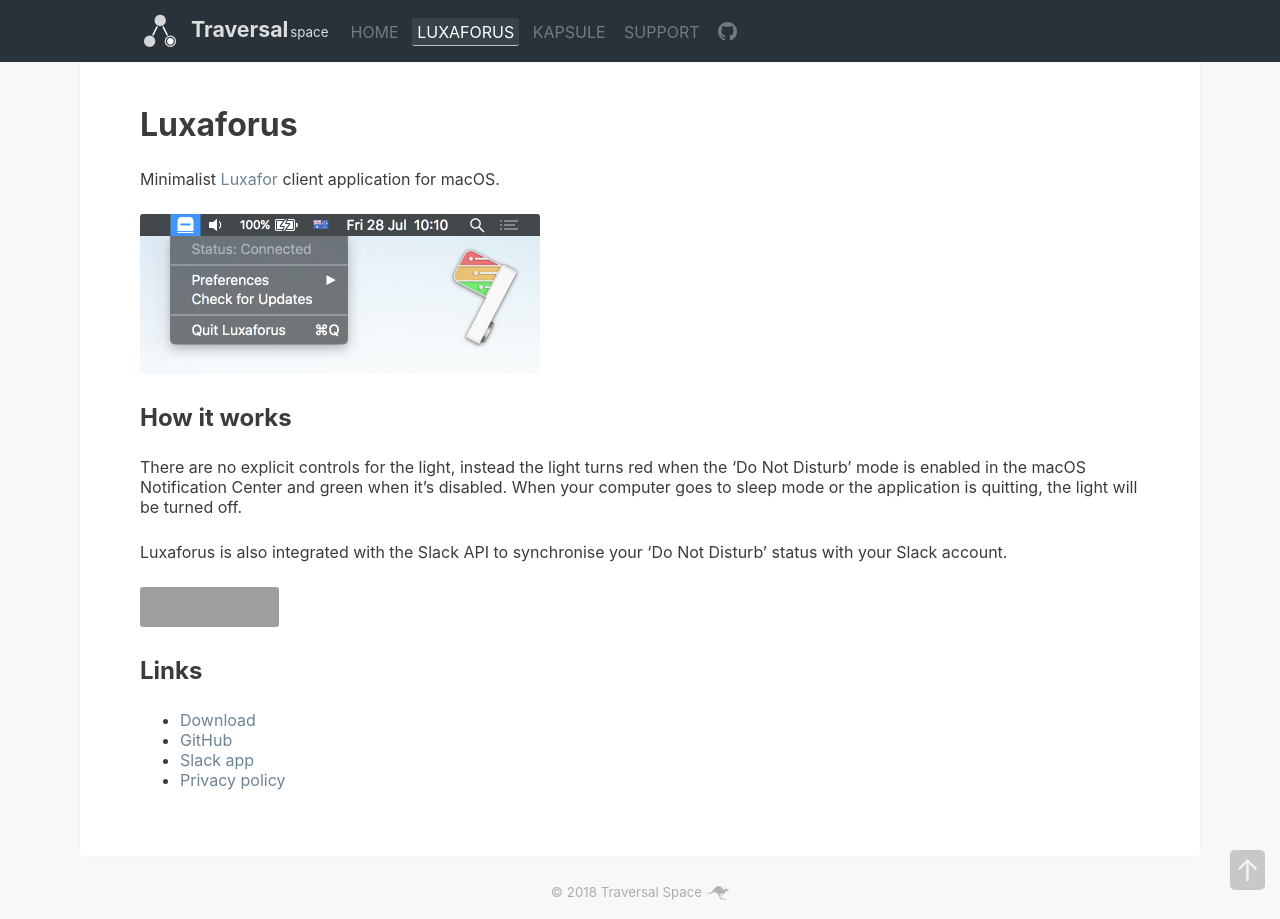
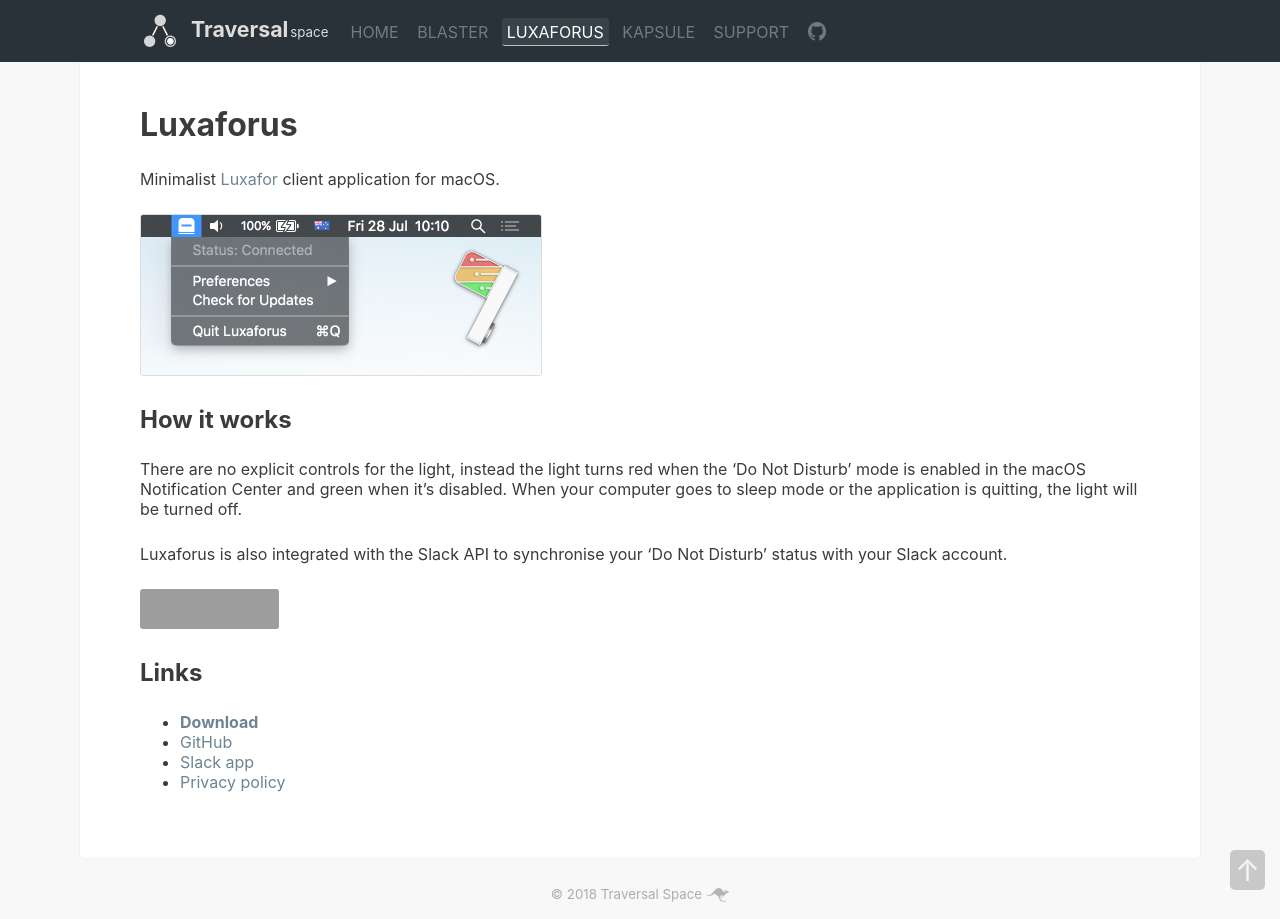
Before and after one commit to Legosteen11/traversals.github.io, a Jekyll site: the page built from luxaforus/index.md, in a window 1280 px wide. Built offline with Jekyll 4.4.1, drawn with Linux system fonts in a browser that asks for light colours; nearby versions of some CDN libraries; some web fonts are replaced; grey boxes are pictures that could not be loaded.

Commit message:
Blaster page and CSS fixes

```diff
--- a/_config.yml
+++ b/_config.yml
@@ -22,4 +22,29 @@
 title: "Traversal Space"
 
 # Social
-social_github: "traversals"
+services:
+  - title: GitHub
+    type: github
+    url: https://github.com/traversals
+
+# Sections
+sections:
+  - title: Home
+    id: home
+    path: /
+
+  - title: Blaster
+    id: blaster
+    path: /blaster
+
+  - title: Luxaforus
+    id: luxaforus
+    path: /luxaforus
+
+  - title: Kapsule
+    id: kapsule
+    path: /kapsule
+
+  - title: Support
+    id: support
+    path: /support
--- a/_includes/header.html
+++ b/_includes/header.html
@@ -2,16 +2,17 @@
     <div id="nav" class="fixed-width">
         <a href="{{ site.baseurl }}/" id="title" title="Home">
             <img src="{{ site.baseurl }}/assets/images/logo_hero.png"/>
-            <b>Traversal</b>&#8202;<small>space</small>
+            <span id="title-text"><b>Traversal</b>&#8202;<small>space</small></span>
         </a>
         <span id="menu">
-            <a href="{{ site.baseurl }}/" class="{% if page.id == "home" %}selected{% endif %}">Home</a>
-            <a href="{{ site.baseurl }}/luxaforus" class="{% if page.id == "luxaforus" %}selected{% endif %}">Luxaforus</a>
-            <a href="{{ site.baseurl }}/kapsule" class="{% if page.id == "kapsule" %}selected{% endif %}">Kapsule</a>
-            <a href="{{ site.baseurl }}/support" class="{% if page.id == "support" %}selected{% endif %}">Support</a>
-            <a href="https://github.com/{{ site.social_github }}" title="GitHub" target="_blank" class="icon">
-                <img src="{{ site.baseurl }}/assets/images/nav_github.png"/>
+            {% for section in site.sections %}
+            <a href="{{ site.baseurl }}{{ section.path }}" class="{% if page.id == section.id %}selected{% endif %}">{{ section.title }}</a>
+            {% endfor %}
+            {% for service in site.services %}
+            <a href="{{ service.url }}" title="{{ service.title }}" target="_blank" class="icon">
+                <img src="{{ site.baseurl }}/assets/images/nav_{{ service.type }}.png"/>
             </a>
+            {% endfor %}
         </span>
     </div>
 </div>
--- a/css/main.css
+++ b/css/main.css
@@ -142,7 +142,6 @@
 
 #header #nav #title {
     display: inline-block;
-    min-width: 160px;
     padding: 5px 0 5px 0;
     font-size: 16pt;
     text-decoration: none;
@@ -163,7 +162,6 @@
 #header #nav #menu {
     height: 100%;
     padding: 10px 0 10px 0;
-    margin-left: 15px;
     vertical-align: middle;
     text-transform: uppercase;
     font-size: 12pt;
@@ -256,6 +254,10 @@
 
 /* Generic media */
 
+img.hero {
+    border: 1px solid #ddd;
+}
+
 /* Desktop-only */
 
 @media only screen and (min-width: 600px) {
@@ -269,6 +271,14 @@
 
     #header #nav #title {
         display: inline;
+    }
+
+    #header #nav #title-text {
+        display: inline;
+    }
+
+    #header #nav #menu {
+        margin-left: 15px;
     }
 
     #content {
@@ -294,6 +304,14 @@
         display: block;
     }
 
+    #header #nav #title-text {
+        display: none;
+    }
+
+    #header #nav #menu {
+        margin-left: 8px;
+    }
+
     #content {
         padding: 15px 25px 25px 25px;
         border-radius: 0px;
--- a/luxaforus/index.md
+++ b/luxaforus/index.md
@@ -21,7 +21,7 @@
 
 ## Links
 
-* [Download](https://github.com/traversals/luxaforus/releases/latest)
+* **[Download](https://github.com/traversals/luxaforus/releases/latest)**
 * [GitHub](https://github.com/traversals/luxaforus)
 * [Slack app](https://traversal.slack.com/apps/A6D4Y8341-luxaforus)
 * [Privacy policy](/luxaforus/privacy)
```
Also changed, not shown: blaster.md (added, +23 -0 lines), assets/images/hero_blaster.png (added).
